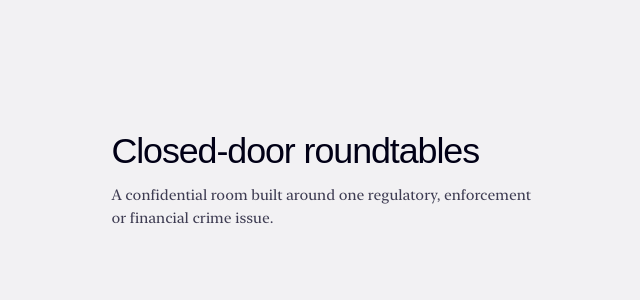
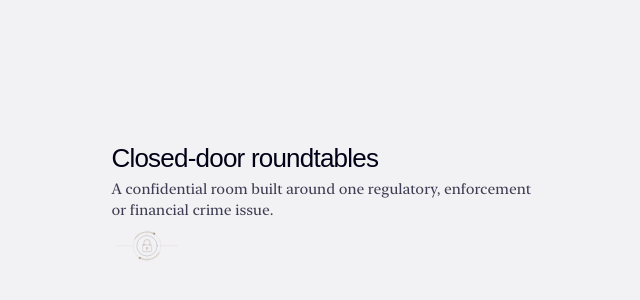
Before and after one commit to suprabho/vault-website, a Next.js app: page / in a window 1280 px wide. Shown: the part 5607-5907 px from the top of the page, without its empty margins (55-695 px from the left). Built offline with nearby package versions, Linux system fonts and the light colour scheme; a web font is replaced by a local one.

Commit message:
Add animated vector illustrations to event sections

```diff
--- a/components/sections/Continuation.module.css
+++ b/components/sections/Continuation.module.css
@@ -77,3 +77,26 @@
   .capText { color: var(--color-cream-2); margin-top: 10px; }
   .cap0 { margin-top: 40px; }
 }
+
+/* Artwork sits outside the copy box so the photo choreography keeps its anchors. */
+.conveningVisual { position: absolute; left: 0; bottom: calc(100% + 22px); }
+.conveningVisual svg * { animation-play-state: var(--visual-play, paused); }
+.cap0 .conveningVisual { top: calc(100% + 28px); bottom: auto; }
+.cap2 .conveningVisual svg { width: clamp(140px, 13vw, 190px); }
+@media (max-width: 899px), (prefers-reduced-motion: reduce) {
+  .conveningVisual, .cap0 .conveningVisual { position: static; margin-bottom: 22px; }
+  .conveningVisual svg * { animation-play-state: running; }
+  .cap2 .conveningVisual svg { width: 200px; }
+}
+@media (min-width: 900px) and (prefers-reduced-motion: no-preference) {
+  .cap2 { display: flex; flex-direction: column; bottom: 2%; }
+  .cap2 .conveningVisual { position: static; order: 3; margin-top: 12px; }
+  .cap2 .conveningVisual svg { width: 130px; }
+}
+@media (min-width: 900px) and (max-height: 800px) and (prefers-reduced-motion: no-preference) {
+  .cap2 { bottom: 1%; }
+  .cap2 .capName { font-size: 26px; }
+  .cap2 .capText { margin-top: 8px; font-size: 15px; line-height: 1.4; }
+  .cap2 .conveningVisual { margin-top: 8px; }
+  .cap2 .conveningVisual svg { width: 72px; }
+}
--- a/components/sections/Continuation.tsx
+++ b/components/sections/Continuation.tsx
@@ -8,6 +8,7 @@ import { CONTINUATION } from "@/lib/choreography";
 import { easeQuad, t } from "@/lib/scrub";
 import Lines from "@/components/type/Lines";
 import styles from "./Continuation.module.css";
+import ConveningVisual from "./ConveningVisual";
 
 /** the three convenings. Described, never named: no venues, no guests. */
 const CONVENINGS = [
@@ -60,6 +61,7 @@ export default function Continuation() {
       if (!el) return;
       const v = win(c.in, c.out);
       el.style.opacity = v.toFixed(3);
+      el.style.setProperty("--visual-play", v > 0.01 ? "running" : "paused");
       el.style.transform = `translateY(${(12 - 12 * v).toFixed(1)}px)`;
     });
     const ground = p >= CONTINUATION.ground ? "cream" : "";
@@ -68,6 +70,7 @@ export default function Continuation() {
   const settle = useCallback(() => {
     [sheet.current, close.current, msg.current, ...caps.current].forEach((el) => {
       if (!el) return;
+      el.style.removeProperty("--visual-play");
       el.style.opacity = "";
       el.style.transform = "";
     });
@@ -118,6 +121,7 @@ export default function Continuation() {
           {/* the three convenings, as the camera reaches each photograph */}
           {CONVENINGS.map((c, i) => (
             <div key={c.name} className={`${styles.cap} ${styles[`cap${i}`]}`} ref={(el) => { caps.current[i] = el; }}>
+              <div className={styles.conveningVisual}><ConveningVisual variant={i} /></div>
               <h3 className={styles.capName}>{c.name}</h3>
               <p className={styles.capText}>{c.text}</p>
             </div>
--- /dev/null
+++ b/components/sections/ConveningVisual.module.css
@@ -0,0 +1,24 @@
+.visual {
+  display: block; width: clamp(160px, 17vw, 240px); height: auto;
+  max-width: 100%; overflow: visible; pointer-events: none;
+  color: var(--color-brass-ink); stroke: currentColor; stroke-width: 1;
+  stroke-linecap: round; stroke-linejoin: round;
+}
+.faint { opacity: 0.24; }
+.ink { stroke: var(--color-night); stroke-opacity: 0.45; }
+.dot { fill: currentColor; stroke: none; }
+.seat { fill: currentColor; stroke: none; animation: breathe 6s ease-in-out infinite; animation-delay: var(--delay); }
+.trace { stroke-dasharray: 0.18 0.82; animation: trace 14s linear infinite; }
+.sun { animation: dawn 7s ease-in-out infinite; }
+.orbit { transform-origin: 120px 56px; animation: orbit 32s linear infinite; }
+@keyframes breathe { 0%, 100% { opacity: 0.35; } 50% { opacity: 1; } }
+@keyframes trace { to { stroke-dashoffset: -1; } }
+@keyframes dawn { 0%, 100% { transform: translateY(0); } 50% { transform: translateY(-5px); } }
+@keyframes orbit { to { transform: rotate(360deg); } }
+@media (max-width: 899px), (prefers-reduced-motion: reduce) {
+  .visual { color: var(--color-brass); width: 200px; }
+  .ink { stroke: var(--color-cream); stroke-opacity: 0.55; }
+}
+@media (prefers-reduced-motion: reduce) {
+  .visual * { animation: none; }
+}
--- /dev/null
+++ b/components/sections/ConveningVisual.tsx
@@ -0,0 +1,47 @@
+import type { CSSProperties } from "react";
+import styles from "./ConveningVisual.module.css";
+
+/** Decorative line drawings share the site's brass dial and arc language. */
+export default function ConveningVisual({ variant }: { variant: number }) {
+  return (
+    <svg className={styles.visual} viewBox="0 0 240 112" fill="none" aria-hidden="true" focusable="false">
+      {variant === 0 && <>
+        <ellipse className={styles.faint} cx="120" cy="56" rx="100" ry="48" />
+        <ellipse className={styles.ink} cx="120" cy="56" rx="70" ry="30" />
+        <ellipse className={styles.faint} cx="120" cy="56" rx="59" ry="22" />
+        {Array.from({ length: 12 }, (_, i) => {
+          const a = i * Math.PI / 6;
+          return <circle key={i} className={styles.seat} cx={120 + 88 * Math.cos(a)} cy={56 + 42 * Math.sin(a)} r="3" style={{ "--delay": `${i * -0.5}s` } as CSSProperties} />;
+        })}
+        <path className={styles.trace} pathLength="1" d="M50 56a70 30 0 1 1 140 0a70 30 0 1 1-140 0" />
+        <path d="M112 56h16m-8-8v16" />
+        <circle className={styles.faint} cx="120" cy="56" r="13" />
+      </>}
+      {variant === 1 && <>
+        <path className={styles.faint} d="M30 87a90 74 0 0 1 180 0M49 87a71 57 0 0 1 142 0" />
+        <g className={styles.sun}>
+          <path className={styles.ink} d="M84 78a36 36 0 0 1 72 0" />
+          <path d="M120 20v10m-41 6 7 7m68 0 7-7M66 67l10 2m88 0 10-2" />
+          <path className={styles.trace} pathLength="1" d="M84 78a36 36 0 0 1 72 0" />
+        </g>
+        <path d="M24 87h192" />
+        <path className={styles.faint} d="M55 95h130M88 103h64" />
+        <circle className={styles.dot} cx="120" cy="87" r="3" />
+      </>}
+      {variant === 2 && <>
+        <path className={styles.faint} d="M18 56h51m102 0h51M120 5v12m0 78v12" />
+        <circle className={styles.faint} cx="120" cy="56" r="47" />
+        <circle className={styles.ink} cx="120" cy="56" r="34" />
+        <g className={styles.orbit}>
+          <path d="M73 56a47 47 0 0 1 47-47m47 47a47 47 0 0 1-47 47" />
+          <circle className={styles.dot} cx="120" cy="9" r="3" />
+          <circle className={styles.dot} cx="120" cy="103" r="3" />
+        </g>
+        <path d="M110 53v-8a10 10 0 0 1 20 0v8" />
+        <rect className={styles.ink} x="105" y="53" width="30" height="23" rx="3" />
+        <circle className={styles.dot} cx="120" cy="63" r="2" />
+        <path d="M120 65v5" />
+      </>}
+    </svg>
+  );
+}
```
